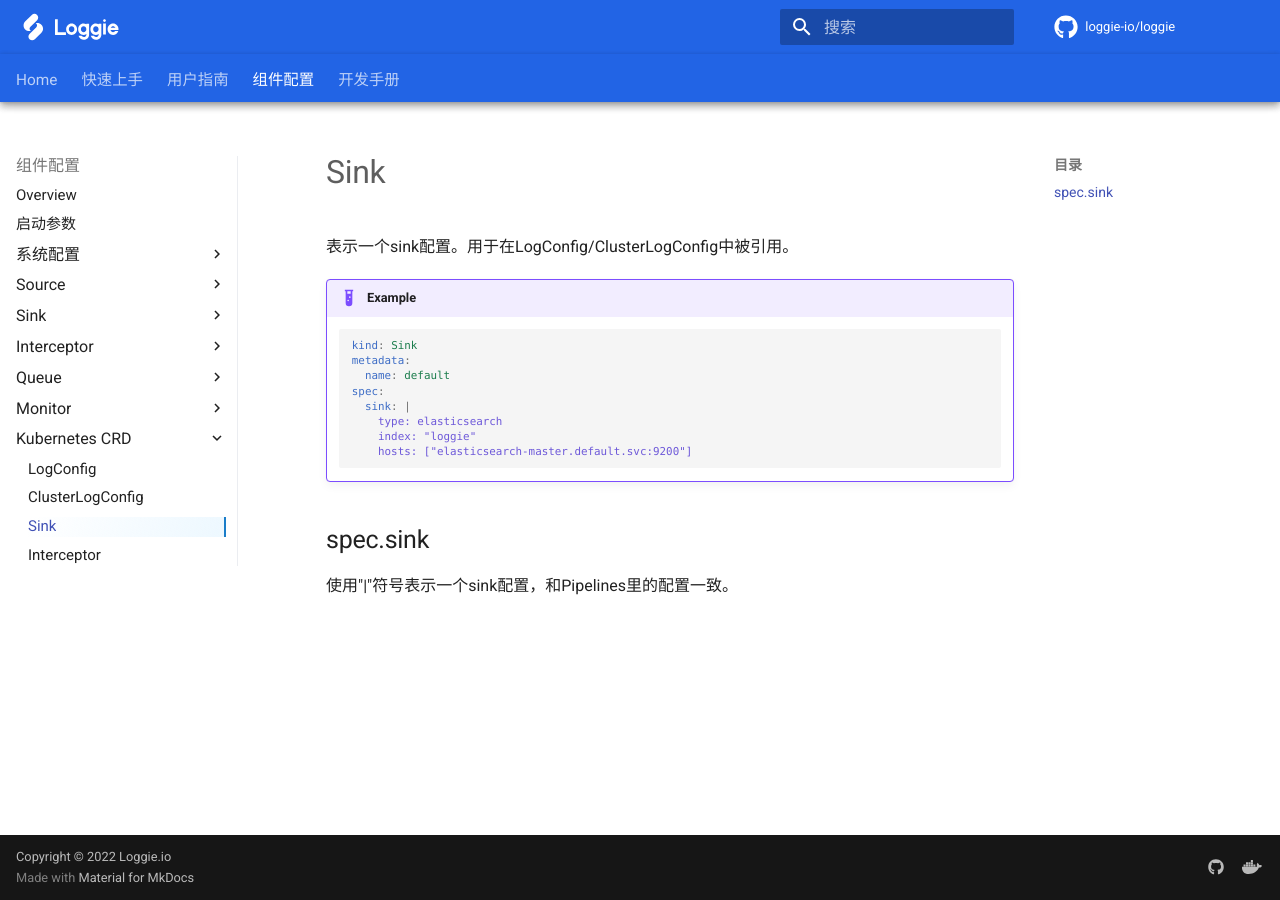
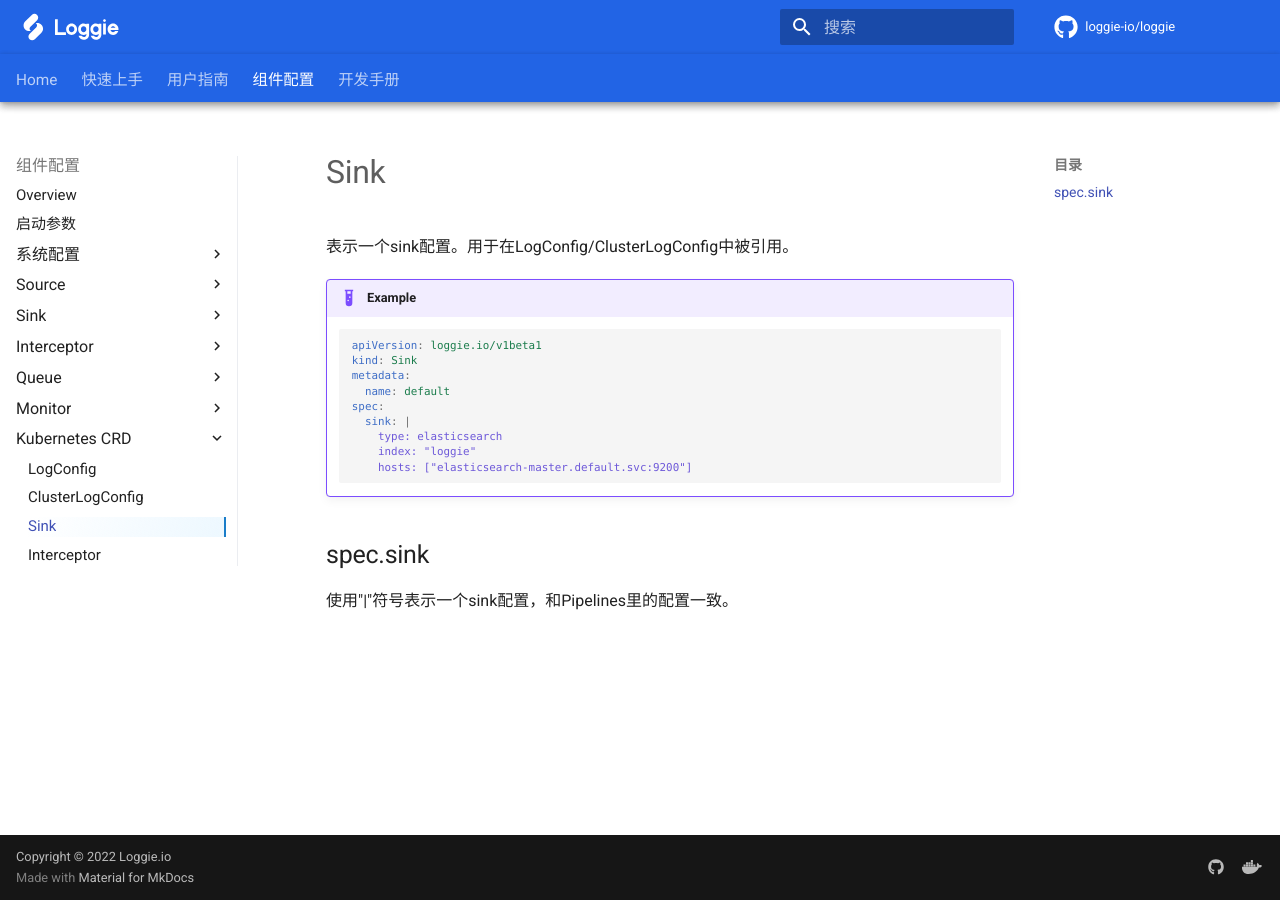
Before and after one commit to loggie-io/docs, an MkDocs documentation site: the page built from docs/reference/discovery/kubernetes/sink.md, in a window 1280 px wide. Built offline with MkDocs 1.6.1 and Material for MkDocs 9.7.7, drawn with Linux system fonts in a browser that asks for light colours; some web fonts are replaced; comment, search, counter and statistics services are not loaded.

Commit message:
Update sink.md (#77)

````diff
--- a/docs/reference/discovery/kubernetes/sink.md
+++ b/docs/reference/discovery/kubernetes/sink.md
@@ -5,6 +5,7 @@
 !!! example
 
     ```yaml
+    apiVersion: loggie.io/v1beta1
     kind: Sink
     metadata:
       name: default
````
